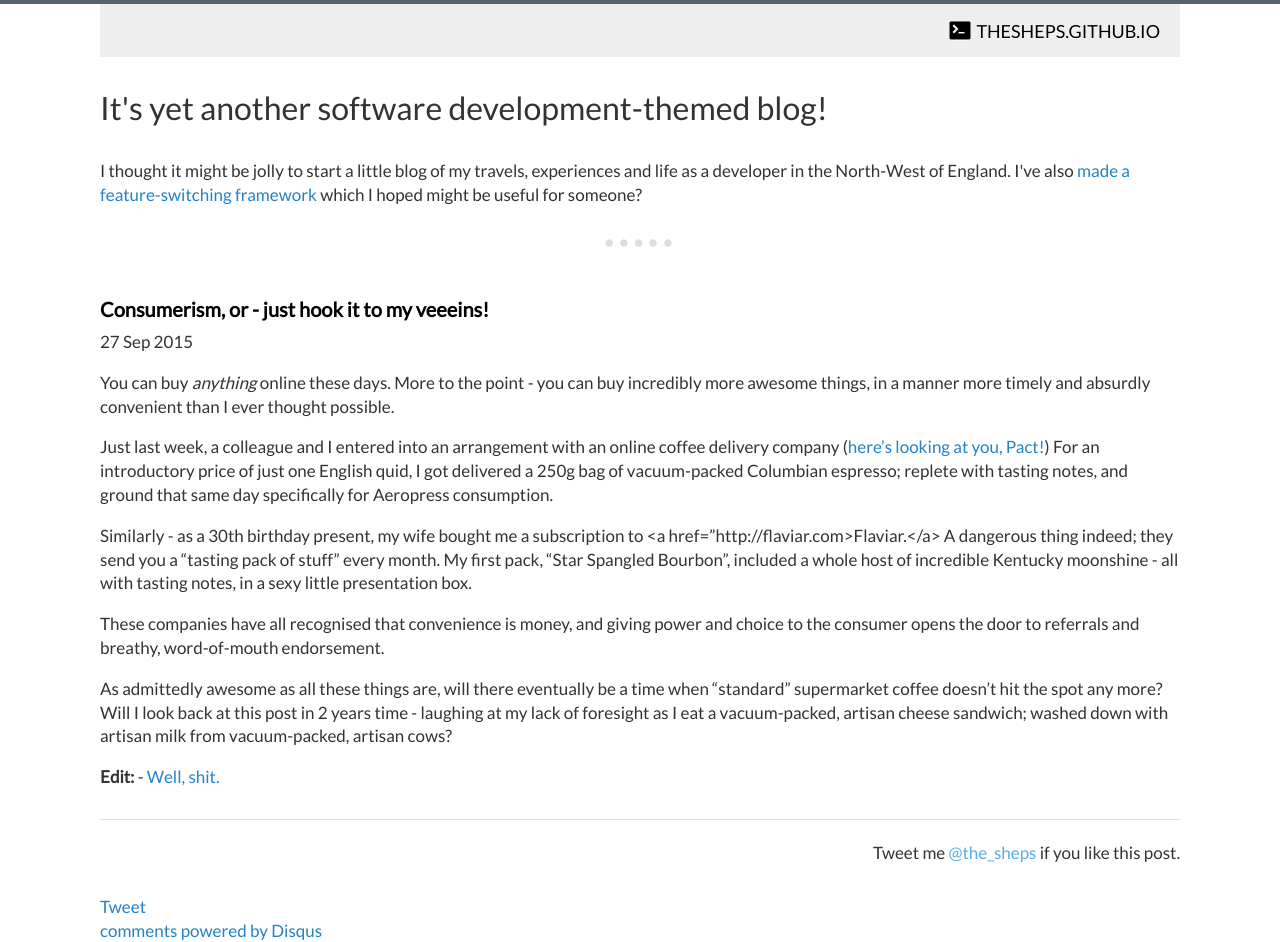
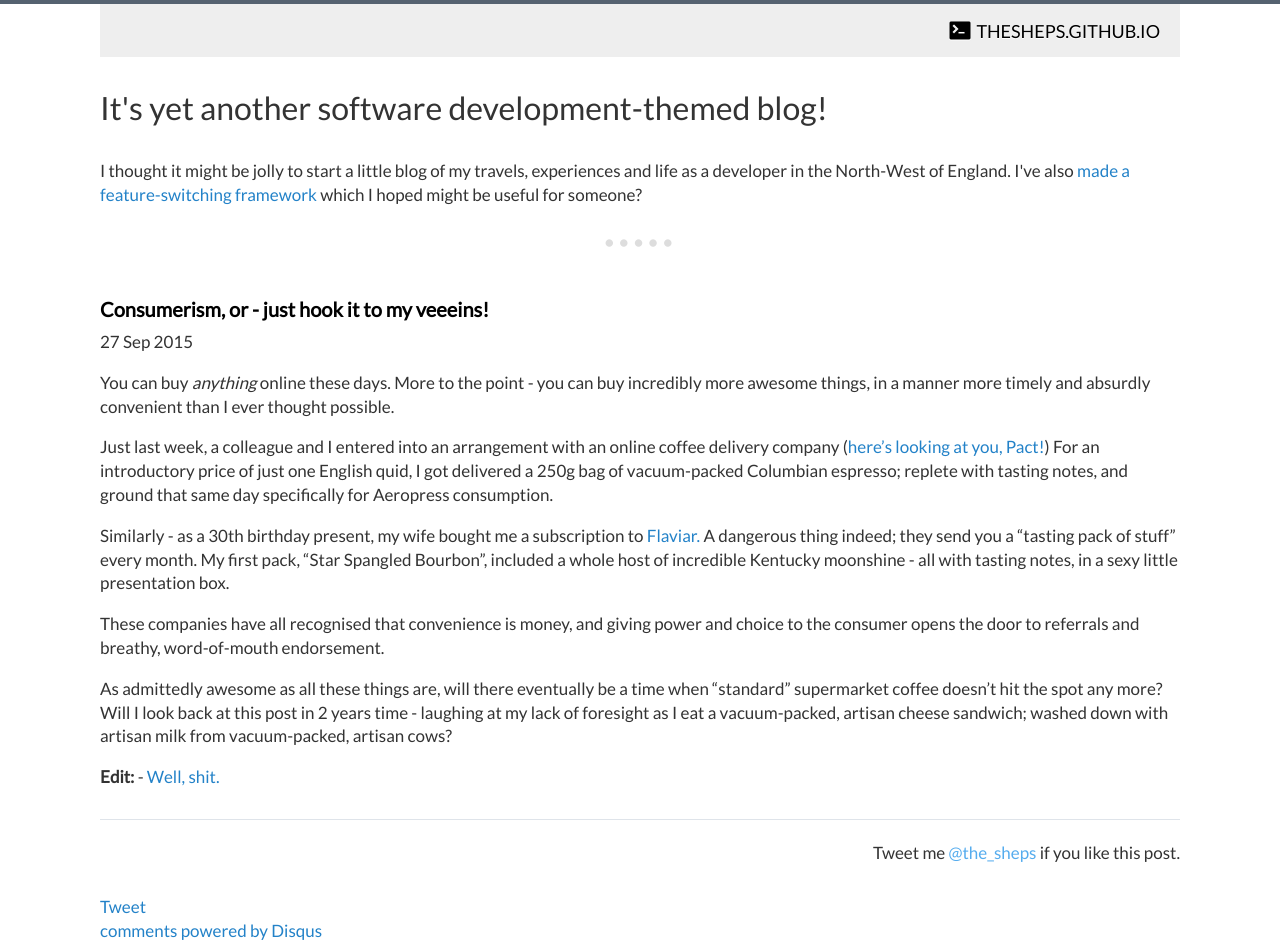
Before and after one commit to thesheps/thesheps.github.io, a Jekyll site: the page built from _posts/2015-09-27-consumerism-just-hook-it-to-my-veins.markdown, in a window 1280 px wide. Built offline with Jekyll 4.4.1, drawn with Linux system fonts in a browser that asks for light colours; Markdown is read by kramdown in place of the engine named in the settings; comment, search, counter and statistics services are not loaded.

Commit message:
Oops, didn't close a quote

```diff
--- a/_posts/2015-09-27-consumerism-just-hook-it-to-my-veins.markdown
+++ b/_posts/2015-09-27-consumerism-just-hook-it-to-my-veins.markdown
@@ -13,7 +13,7 @@ Just last week, a colleague and I entered into an arrangement with an online cof
 I got delivered a 250g bag of vacuum-packed Columbian espresso; replete with tasting notes, and ground that same day specifically
 for Aeropress consumption.
 
-Similarly - as a 30th birthday present, my wife bought me a subscription to <a href="http://flaviar.com>Flaviar.</a>  A dangerous
+Similarly - as a 30th birthday present, my wife bought me a subscription to <a href="http://flaviar.com">Flaviar.</a>  A dangerous
 thing indeed; they send you a "tasting pack of stuff" every month.  My first pack, "Star Spangled Bourbon", included a whole host
 of incredible Kentucky moonshine - all with tasting notes, in a sexy little presentation box.
 
```
